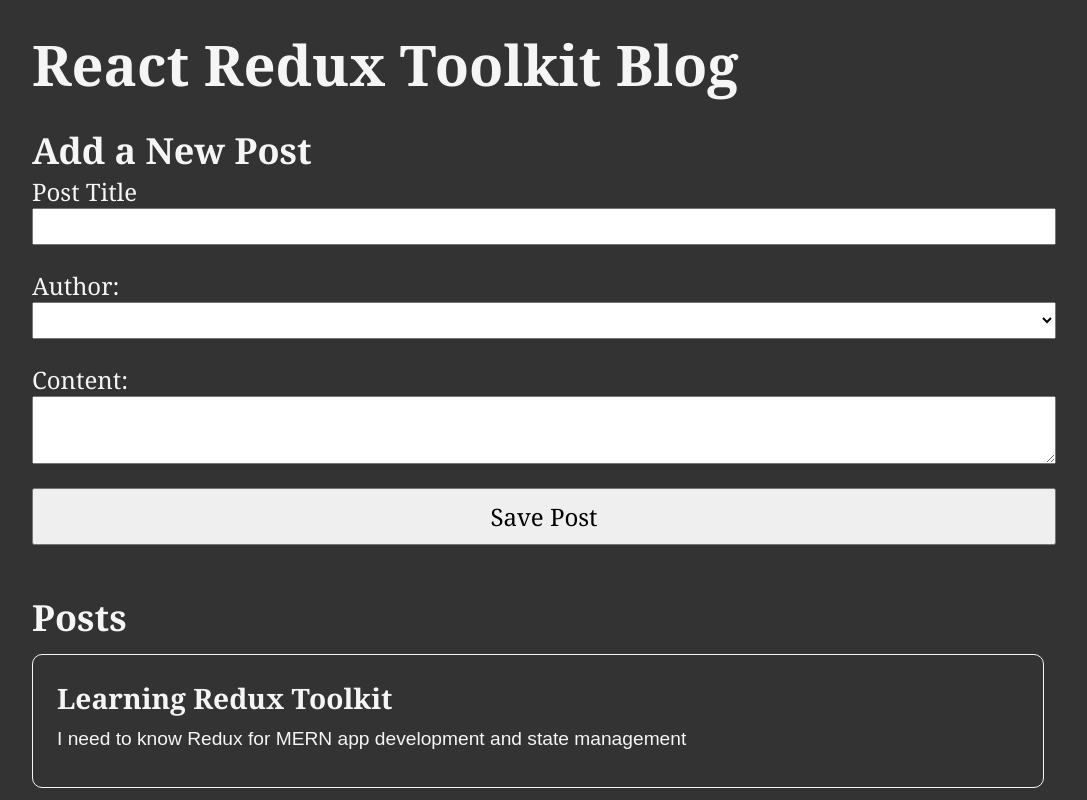
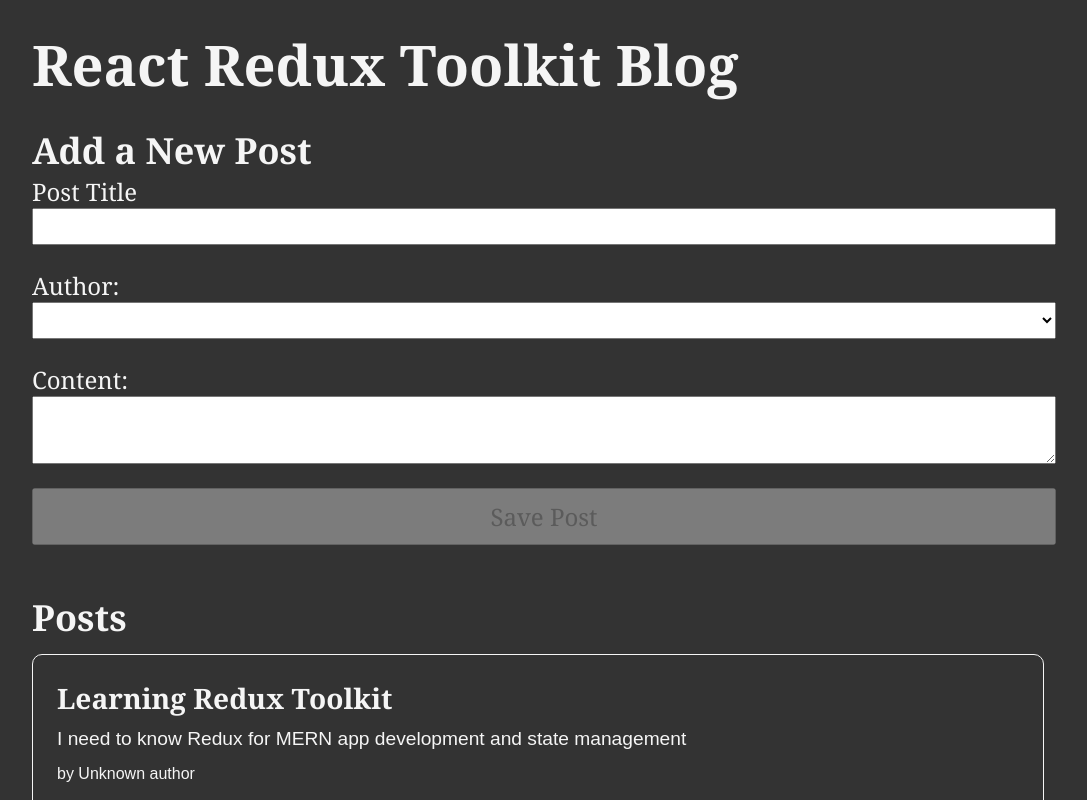
Before and after one commit to AmaduKamara/react-redux-toolkit-blog, a React (Create React App) app: page / in a window 1280 px wide. Shown: the top 800 px of the page, without its empty margins (96-1183 px from the left). Built offline with nearby package versions, Linux system fonts and the light colour scheme.

Commit message:
Add PostAuthor component and disable post button is form fields are not completely filled

```diff
--- a/src/features/posts/AddPostForm.js
+++ b/src/features/posts/AddPostForm.js
@@ -26,6 +26,8 @@
       setContent("");
     }
   };
+
+  const canSave = Boolean(title) && Boolean(content) && Boolean(userId);
 
   const usersOptions = users.map((user) => (
     <option key={user.id} value={user.id}>
@@ -58,7 +60,7 @@
           value={content}
           onChange={onContentChanged}
         />
-        <button type="submit" onClick={onSavePostClicked}>
+        <button type="submit" onClick={onSavePostClicked} disabled={!canSave}>
           Save Post
         </button>
       </form>
--- /dev/null
+++ b/src/features/posts/PostAuthor.js
@@ -0,0 +1,12 @@
+import { useSelector } from "react-redux";
+import { selectAllUsers } from "../users/usersSlice";
+
+const PostAuthor = ({ userId }) => {
+  const users = useSelector(selectAllUsers);
+
+  const author = users.find((user) => user.id === userId);
+
+  return <span>by {author ? author.name : "Unknown author"}</span>;
+};
+
+export default PostAuthor;
--- a/src/features/posts/PostsList.js
+++ b/src/features/posts/PostsList.js
@@ -1,5 +1,6 @@
 import { useSelector } from "react-redux";
 import { selectAllPosts } from "./postsSlice";
+import PostAuthor from "./PostAuthor";
 
 const PostsList = () => {
   const posts = useSelector(selectAllPosts);
@@ -8,6 +9,9 @@
     <article key={post.id}>
       <h3>{post.title}</h3>
       <p>{post.content.substring(0, 100)}</p>
+      <p className="postCredit">
+        <PostAuthor userId={post.userId} />
+      </p>
     </article>
   ));
 
```
